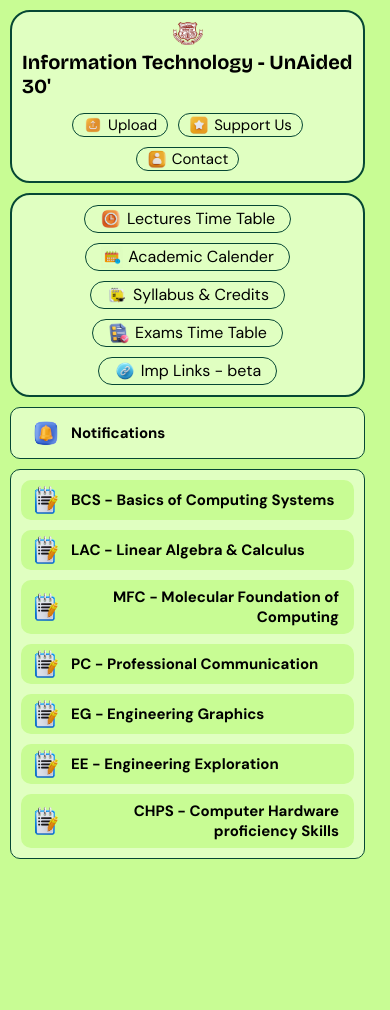
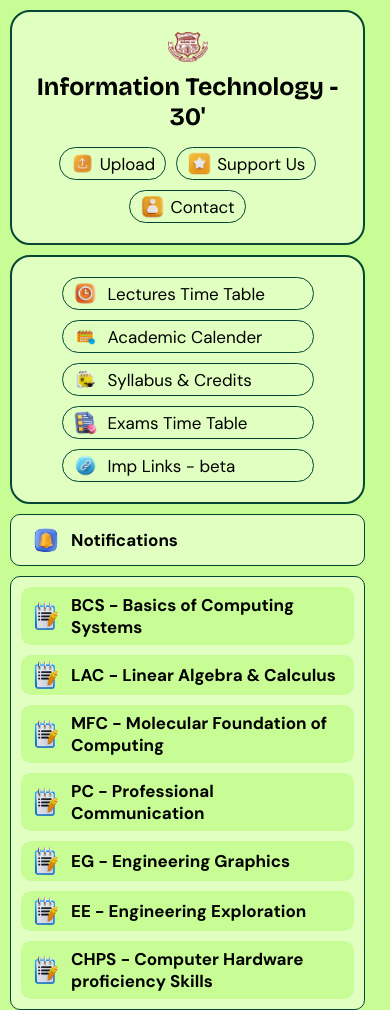
Before and after one commit to shubhgw/itb, a plain HTML site: page index.html in a window 390 px wide. Before the commit the page ends 920 px from the top, so only its background shows below. Drawn offline with nearby package versions, Linux system fonts and the light colour scheme; a web font is replaced by a local one.

Commit message:
responsiveness changes

```diff
--- a/general.css
+++ b/general.css
@@ -33,6 +33,7 @@ header {
   border: 2px solid #064734;
   border-radius: 30px;
   justify-content: space-between;
+  gap: 50px;
 }
 
 #batch {
@@ -50,7 +51,7 @@ header {
 }
 
 .rightheader {
-  column-gap: 12px;
+  gap: 12px;
 
   img {
     width: 30px;
@@ -110,7 +111,7 @@ header {
 .tcl {
   display: flex;
   flex-direction: row;
-  gap: 20px;
+  gap: 12px;
   flex-wrap: wrap;
 }
 
@@ -161,6 +162,7 @@ footer {
   align-items: flex-start;
   cursor: pointer;
 
+
   .notification {
     display: flex;
     flex-direction: row;
@@ -198,9 +200,15 @@ footer {
 summary {
   display: flex;
   align-items: center;
+  flex-direction: row;
+  justify-content: flex-start;
   column-gap: 5px;
   font-weight: bold;
   font-size: 18px;
+
+  span {
+    text-align: left;
+  }
 
   img {
     width: 30px;
@@ -286,79 +294,85 @@ details[open]::details-content {
   padding: 10px;
   margin: 10px;
 }
-
-@media only screen and (max-width: 1020px) {
-  header {
-    flex-wrap: wrap;
-    flex-direction: column;
-    padding: 20px;
-    row-gap: 15px;
-    align-items: center;
-    justify-content: center;
+@media only screen and (max-width: 320px) {
+  .tcl a {
+    width: 100% !important;
   }
-
-  .tcl {
-    flex-wrap: wrap;
+  .rightheader a,
+  button {
+    width: 99%;
     gap: 10px;
   }
 }
-
-@media only screen and (max-width: 570px) {
-  .rightheader {
-    flex-wrap: wrap;
-    gap: 10px;
+@media only screen and (max-width: 460px) {
+  .tcl {
     justify-content: center;
     align-items: center;
+    padding: 10px;
   }
-  .tcl {
-    align-items: center;
-    justify-content: end;
+  .tcl a {
+    width: 230px;
+    gap: 10px;
   }
-  header {
-    padding: 10px;
+  #batch {
+    /* font-size: 5vw; */
+    text-align: center;
+  }
+
+  summary .subname {
+    text-align: left;
   }
 }
 
 @media only screen and (max-width: 570px) {
   header {
     border-radius: 20px;
+    padding: 10px;
+  }
+
+  .dlink {
+    margin: 10px !important;
   }
 
   .leftheader {
-    #batch {
-      font-size: 20px;
-    }
     flex-wrap: wrap;
     justify-content: center;
     align-items: center;
-    gap: 5px;
+    gap: 10px;
+    #wcelogo {
+      width: 40px;
+    }
   }
   .rightheader {
+    flex-wrap: wrap;
+    gap: 10px;
+    justify-content: center;
+    align-items: center;
     img {
-      width: 20px;
+      width: 25px;
     }
-    a {
-      padding: 1px 10px;
+    a,
+    #contact {
+      padding: 3px 10px;
     }
     a span {
-      font-size: 15px;
-    }
-
-    #contact {
-      padding: 1px 10px;
+      font-size: 17px;
     }
 
     #contact span {
-      font-size: 15px;
+      font-size: 17px;
     }
   }
 
   .tcl {
+    align-items: center;
+    justify-content: end;
     a {
-      font-size: 16px;
+      font-size: 17px;
+      padding: 3px 10px;
     }
     a img {
-      width: 22px;
+      width: 25px;
     }
   }
 
@@ -366,8 +380,10 @@ details[open]::details-content {
     padding: 10px;
   }
 
+
+
   .subname {
-    font-size: 15px;
+    font-size: 17px;
     padding: 2px 5px;
     text-align: right;
   }
@@ -387,5 +403,17 @@ details[open]::details-content {
   }
 }
 
-@media only screen and (max-width: 450px) {
+@media only screen and (max-width: 960px) {
+  header {
+    flex-direction: column;
+    flex-wrap: wrap;
+    padding: 20px;
+    row-gap: 15px;
+    align-items: center;
+    justify-content: center;
+  }
+
+  .tcl {
+    gap: 10px;
+  }
 }
--- a/index.html
+++ b/index.html
@@ -18,7 +18,7 @@
     <header class="flexed">
       <span class="flexed leftheader">
         <img id="wcelogo" src="assets/icons/wce.png" alt="" />
-        <span id="batch">Information Technology - UnAided 30'</span>
+        <span id="batch">Information Technology - 30'</span>
       </span>
       <span class="flexed rightheader">
         <a
@@ -97,10 +97,6 @@
                 >Seating arrangement for MSC</a
               >
             </p>
-          </div>
-          <div class="notification">
-            <img src="assets/icons/bonus.png" alt="" />
-            <p>Common off on 6 Oct - Friday</p>
           </div>
           <div class="notification">
             <img src="assets/icons/clock.png" alt="" />
```
